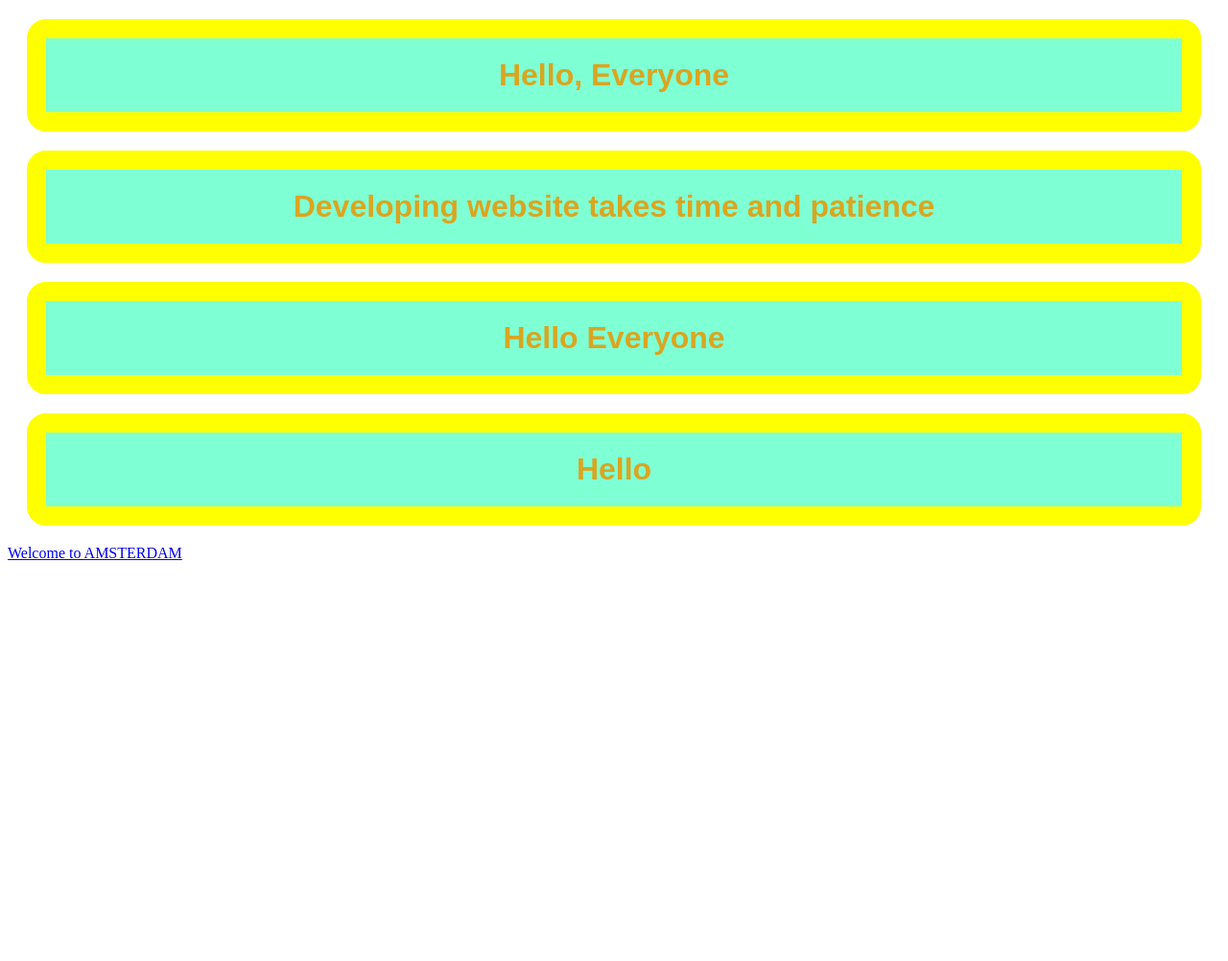
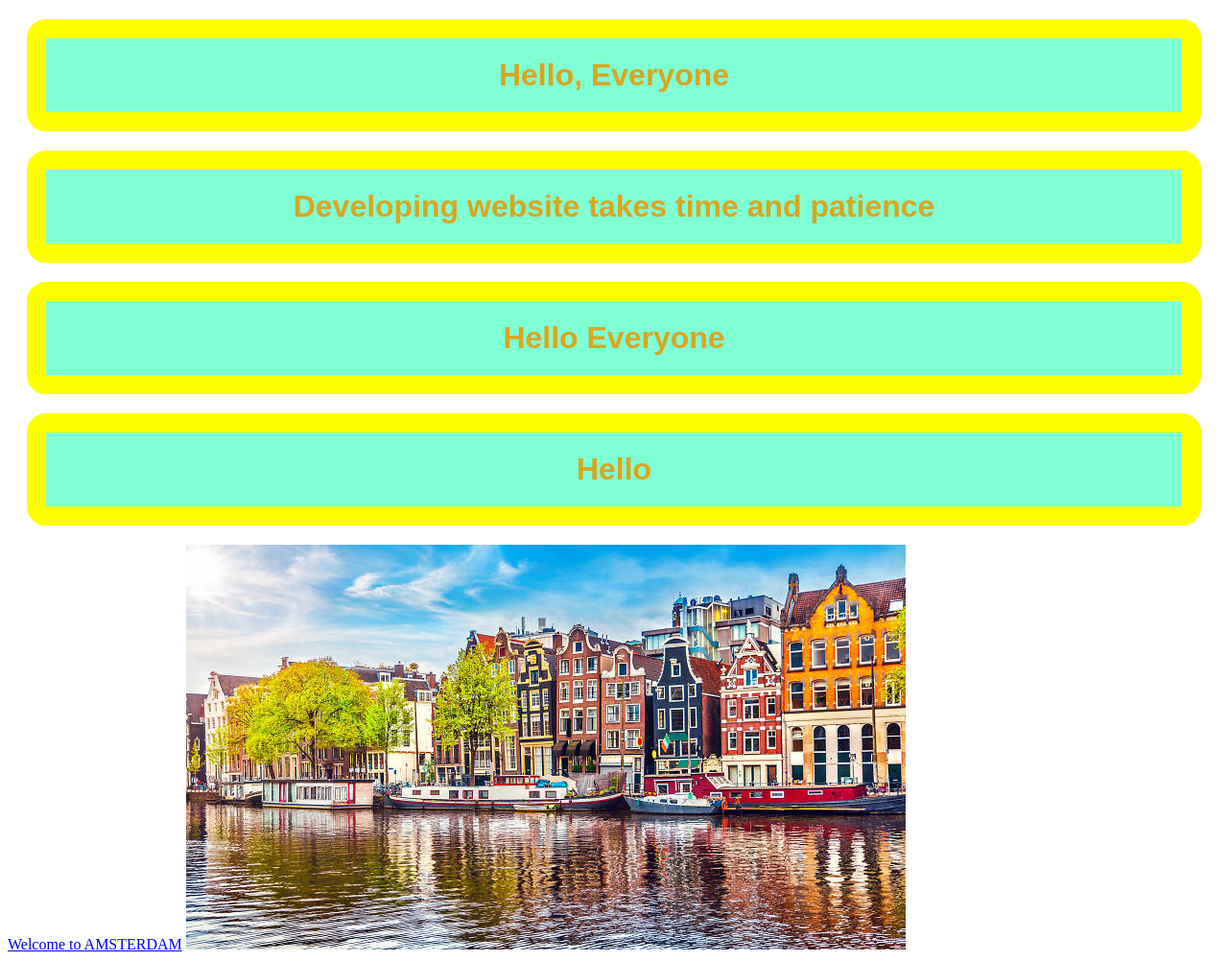
Before and after one commit to Arif6131/Testing-Repository-Two, a plain HTML site: page index.html in a window 1280 px wide. Shown: the whole page at 96% size. Before the commit the page ends 800 px from the top, so only its background shows below. Drawn offline with Linux system fonts and the light colour scheme.

Commit message:
image-01

```diff
--- a/index.html
+++ b/index.html
@@ -13,6 +13,7 @@
     <h1>Hello Everyone</h1>
     <h1>Hello</h1>
     <a href="https://www.iamsterdam.com/en">Welcome to AMSTERDAM</a>
-    </body>
+    <img src="image-01.jpg" alt="">
+</body>
 </body>
 </html>
```
Also changed, not shown: image-01.jpg (added), 1 other file.
